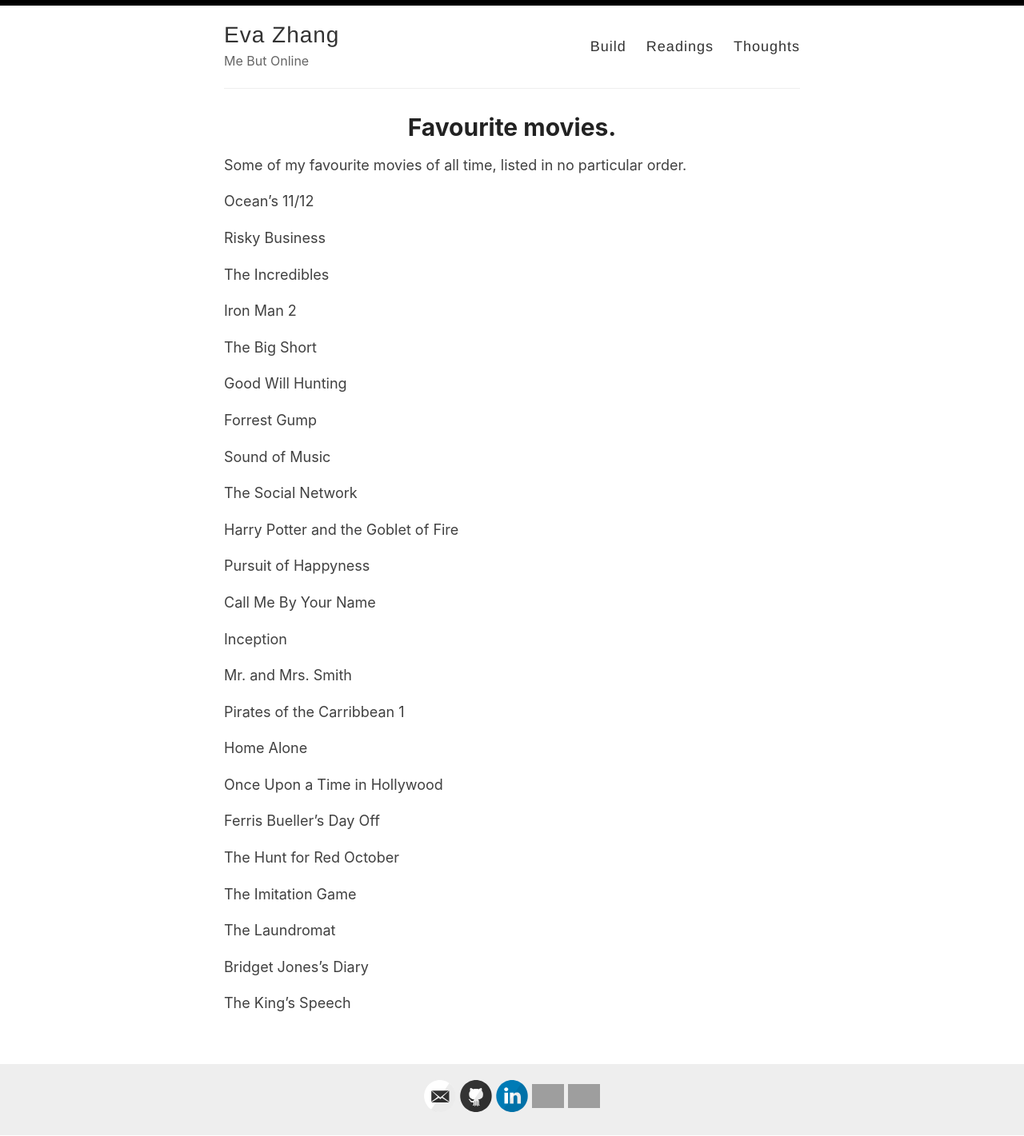
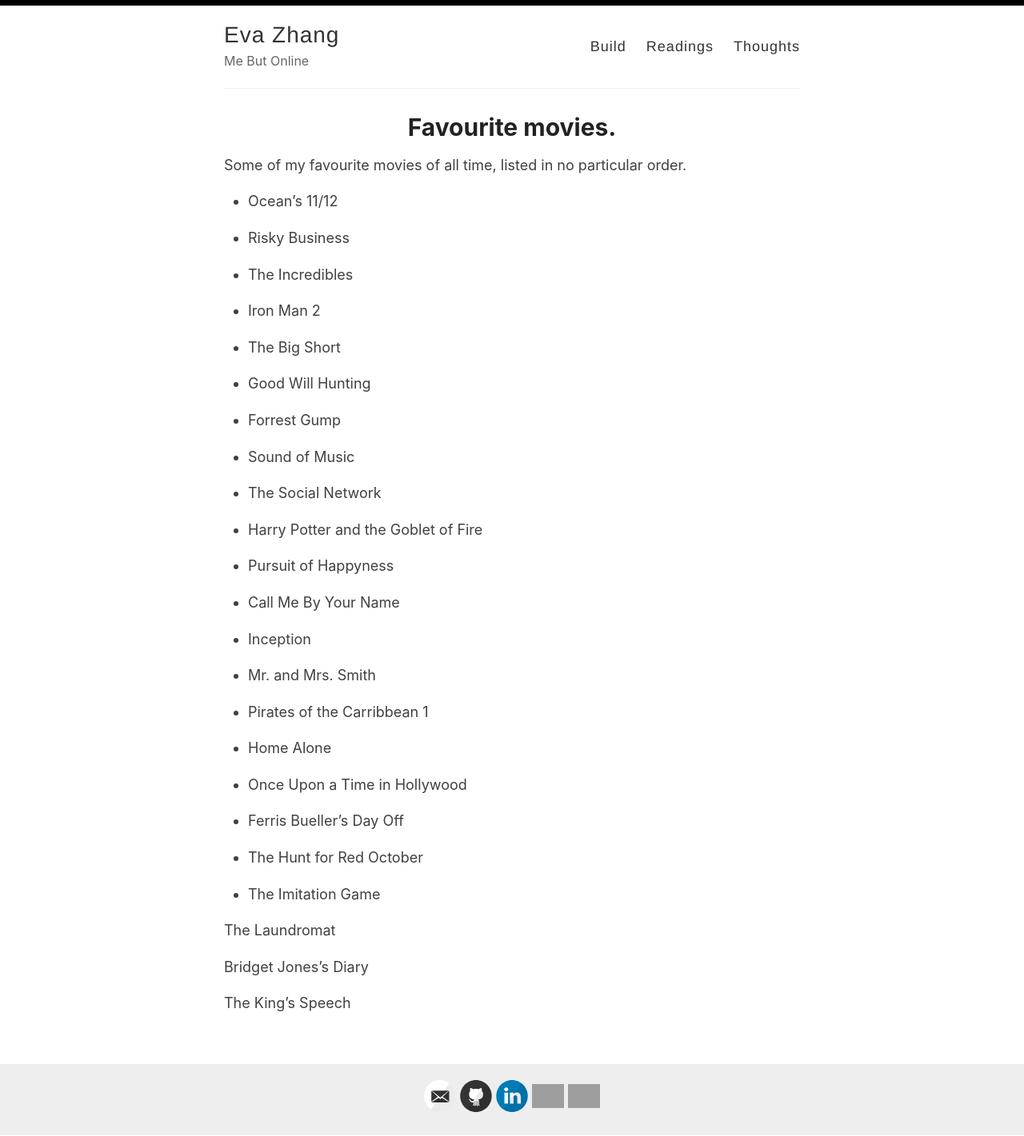
Before and after one commit to evazhang612/sokt-landing, a Jekyll site: the page built from _pages/movies.md, in a window 1280 px wide. Shown: the whole page at 80% size. Built offline with Jekyll 4.4.1, drawn with Linux system fonts in a browser that asks for light colours; nearby versions of some CDN libraries; library files that are not in the unit come from our copies; grey boxes are pictures that could not be loaded.

```diff
--- a/_pages/movies.md
+++ b/_pages/movies.md
@@ -6,45 +6,45 @@ permalink: /movies/
 
 Some of my favourite movies of all time, listed in no particular order.
 
-Ocean's 11/12
+- Ocean's 11/12
 
-Risky Business
+- Risky Business
 
-The Incredibles
+- The Incredibles
 
-Iron Man 2
+- Iron Man 2
 
-The Big Short
+- The Big Short
 
-Good Will Hunting
+- Good Will Hunting
 
-Forrest Gump
+- Forrest Gump
 
-Sound of Music
+- Sound of Music
 
-The Social Network
+- The Social Network
 
-Harry Potter and the Goblet of Fire
+- Harry Potter and the Goblet of Fire
 
-Pursuit of Happyness
+- Pursuit of Happyness
 
-Call Me By Your Name
+- Call Me By Your Name
 
-Inception
+- Inception
 
-Mr. and Mrs. Smith
+- Mr. and Mrs. Smith
 
-Pirates of the Carribbean 1
+- Pirates of the Carribbean 1
 
-Home Alone
+- Home Alone
 
-Once Upon a Time in Hollywood
+- Once Upon a Time in Hollywood
 
-Ferris Bueller's Day Off
+- Ferris Bueller's Day Off
 
-The Hunt for Red October
+- The Hunt for Red October
 
-The Imitation Game
+- The Imitation Game
 
 The Laundromat
 
```
